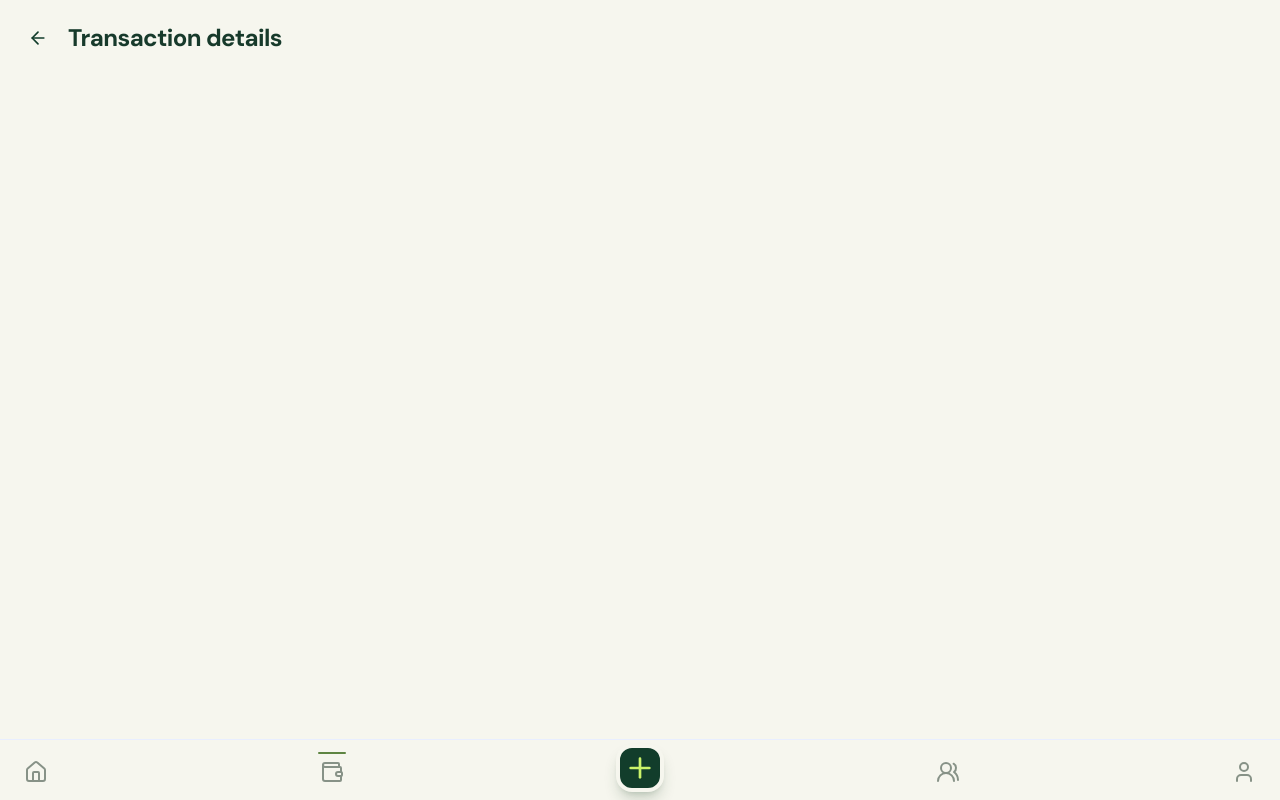
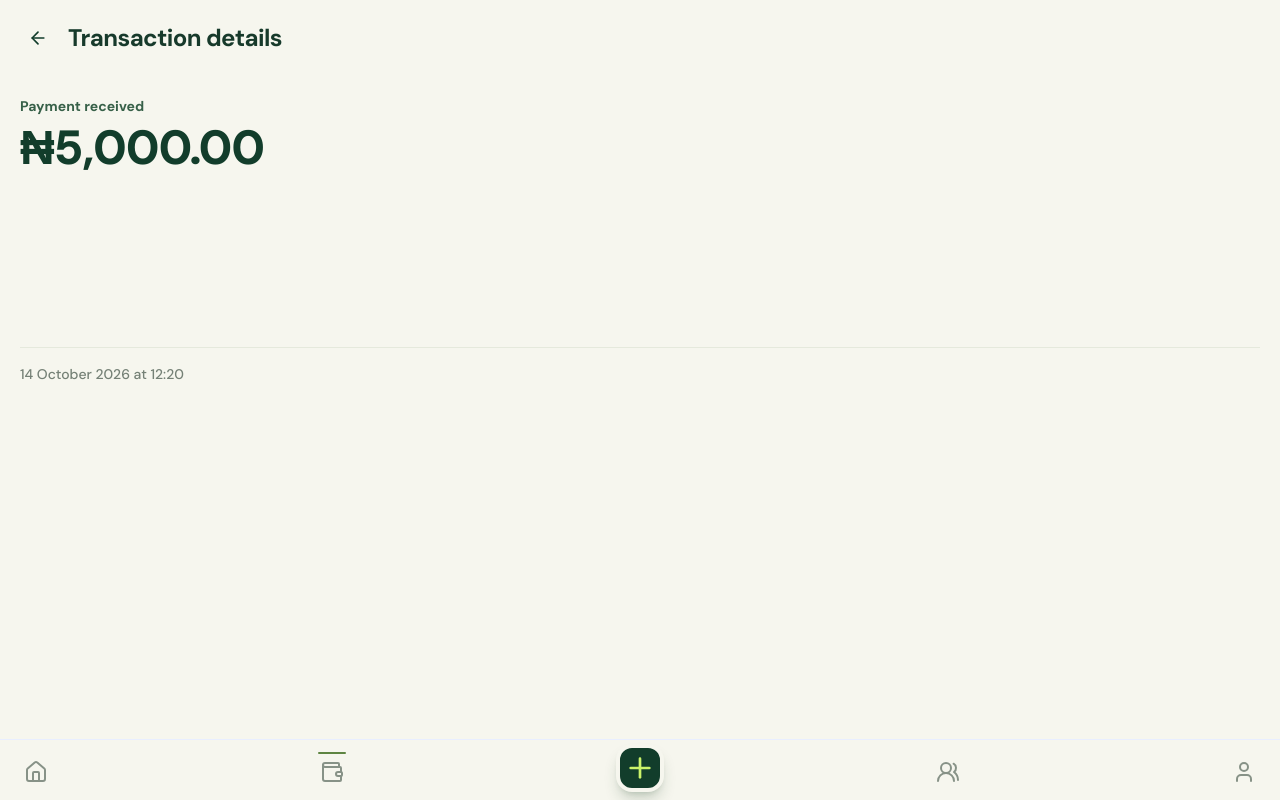
Before and after one commit to Aulli07/BalanceMe, a Next.js app: page /transactions/payment-001 in a window 1280 px wide. Built offline with nearby package versions, Linux system fonts and the light colour scheme.

Commit message:
I built the transaction details overview UI for the specific transaction page

```diff
--- a/app/transactions/[transaction]/page.tsx
+++ b/app/transactions/[transaction]/page.tsx
@@ -1,9 +1,33 @@
 import { TransactionDetailsHeader } from "@/features/transactions/components/transaction-details-header";
+import { TransactionDetailsOverview } from "@/features/transactions/components/transaction-details-overview";
+import { mockTransactions } from "@/shared/data/domain-mock-data";
+import { notFound } from "next/navigation";
 
-export default function TransactionPage() {
+type TransactionPageProps = {
+  params: Promise<{ transaction: string }>;
+};
+
+export default async function TransactionPage({ params }: TransactionPageProps) {
+  const { transaction: transactionId } = await params;
+  const transaction = mockTransactions.find((item) => item.id === transactionId);
+
+  if (!transaction) {
+    notFound();
+  }
+
+  const amount =
+    transaction.type === "payment"
+      ? transaction.receivedKobo
+      : transaction.totalKobo;
+
   return (
     <main className="min-h-screen bg-[var(--paper)] text-[var(--ink)]">
       <TransactionDetailsHeader />
+      <TransactionDetailsOverview
+        amount={amount}
+        type={transaction.type}
+        createdAt={transaction.createdAt}
+      />
     </main>
   );
 }
--- /dev/null
+++ b/features/transactions/components/transaction-details-overview.tsx
@@ -0,0 +1,44 @@
+import { formatNaira } from "@/shared/utils/format-naira";
+import type { NairaKobo } from "@/shared/types/domain";
+
+type TransactionDetailsOverviewProps = {
+  amount: NairaKobo;
+  type: "payment" | "sale";
+  createdAt: string;
+};
+
+export function TransactionDetailsOverview({
+  amount,
+  type,
+  createdAt,
+}: TransactionDetailsOverviewProps) {
+  const isPayment = type === "payment";
+  const date = new Intl.DateTimeFormat("en-NG", {
+    day: "numeric",
+    month: "long",
+    year: "numeric",
+    hour: "numeric",
+    minute: "2-digit",
+    timeZone: "Africa/Lagos",
+  }).format(new Date(createdAt));
+
+  return (
+    <section className="mt-10 flex min-h-72 flex-col px-5" aria-label="Transaction overview">
+      <div>
+        <p className="text-sm font-bold text-[var(--forest-soft)]">
+          {isPayment ? "Payment received" : "Sale recorded"}
+        </p>
+        <p className="mt-2 text-5xl font-extrabold leading-none tracking-tight text-[var(--forest)]">
+          {formatNaira(amount)}
+        </p>
+      </div>
+
+      <time
+        dateTime={createdAt}
+        className="mt-auto border-t border-[var(--line)] pt-4 text-sm font-medium text-[var(--muted)]"
+      >
+        {date}
+      </time>
+    </section>
+  );
+}
```
